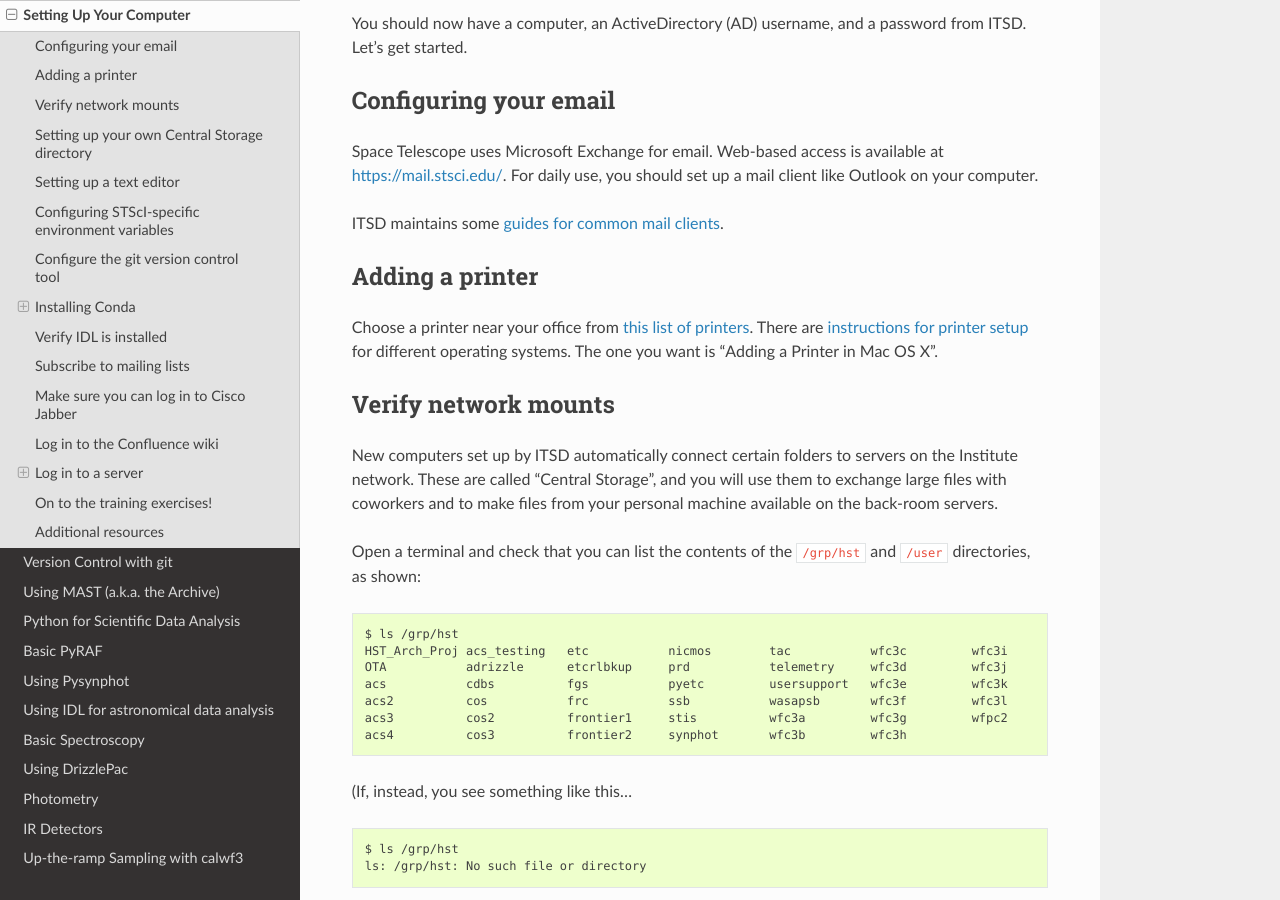
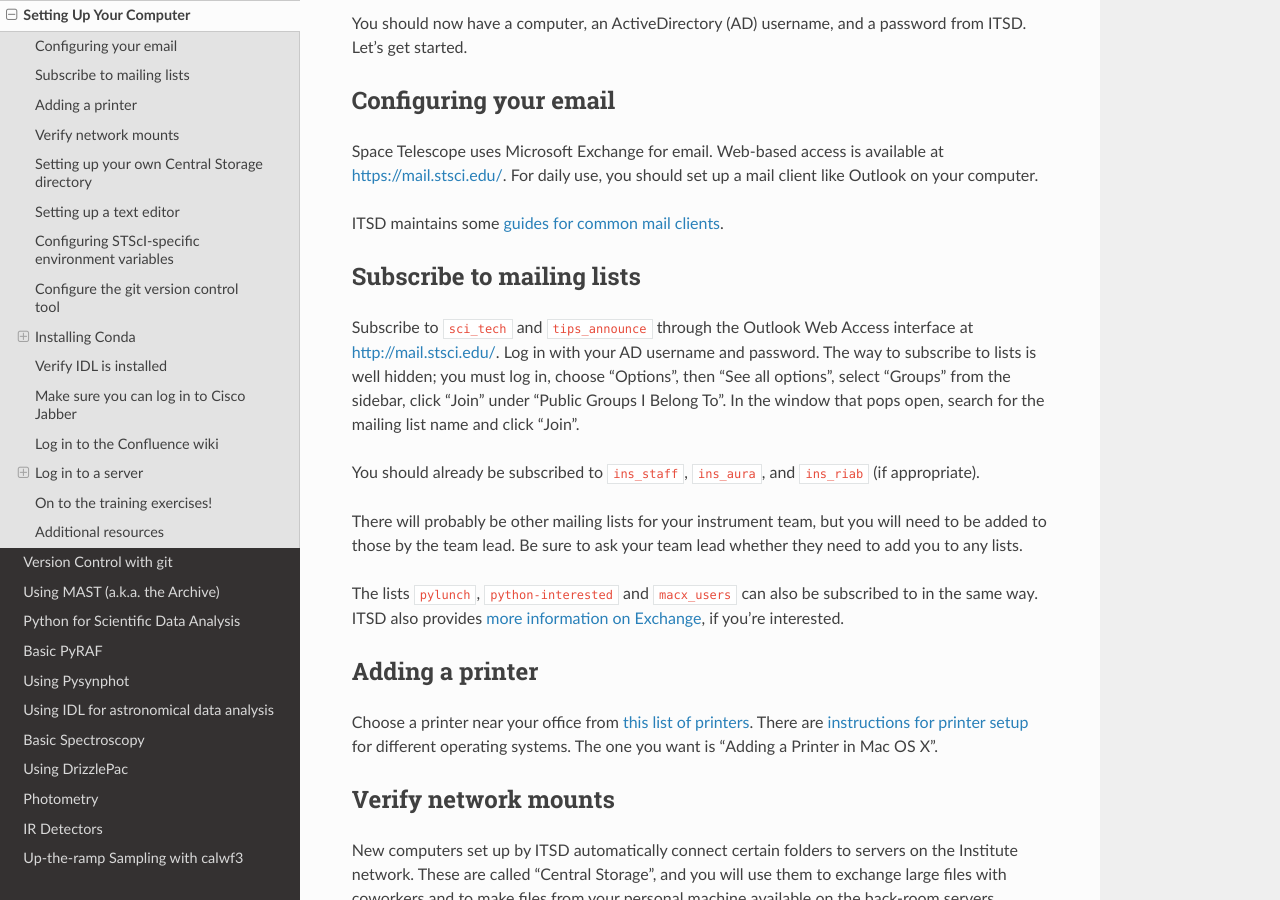
Before and after one commit to staceybright/training-library, a Sphinx documentation site: the page built from source/computer_setup.txt, in a window 1280 px wide and 900 px high, scrolled down 580 px. Built offline with Sphinx 7.4.7 and the Read the Docs theme 2.0.0, drawn with Linux system fonts in a browser that asks for light colours; some of the changed text lies outside the part shown.

Commit message:
Revise mailing list signup instructions

```diff
--- a/source/computer_setup.txt
+++ b/source/computer_setup.txt
@@ -18,6 +18,17 @@
 Space Telescope uses Microsoft Exchange for email. Web-based access is available at https://mail.stsci.edu/. For daily use, you should set up a mail client like Outlook on your computer.
 
 ITSD maintains some `guides for common mail clients <http://www.stsci.edu/institute/itsd/collaboration/exchange/clients>`_.
+
+Subscribe to mailing lists
+===========================
+
+Subscribe to ``sci_tech`` and ``tips_announce`` through the Outlook Web Access interface at http://mail.stsci.edu/. Log in with your AD username and password. The way to subscribe to lists is well hidden; you must log in, choose "Options", then "See all options", select "Groups" from the sidebar, click "Join"  under "Public Groups I Belong To". In the window that pops open, search for the mailing list name and click "Join".
+
+You should already be subscribed to ``ins_staff``, ``ins_aura``, and ``ins_riab`` (if appropriate).
+
+There will probably be other mailing lists for your instrument team, but you will need to be added to those by the team lead. Be sure to ask your team lead whether they need to add you to any lists.
+
+The lists ``pylunch``, ``python-interested`` and ``macx_users`` can also be subscribed to in the same way. ITSD also provides `more information on Exchange <http://www.stsci.edu/institute/itsd/collaboration/exchange/exchangeLists>`_, if you're interested.
 
 Adding a printer
 =================
```
Also changed, not shown: other parts of source/computer_setup.txt (+0 -9 lines).
